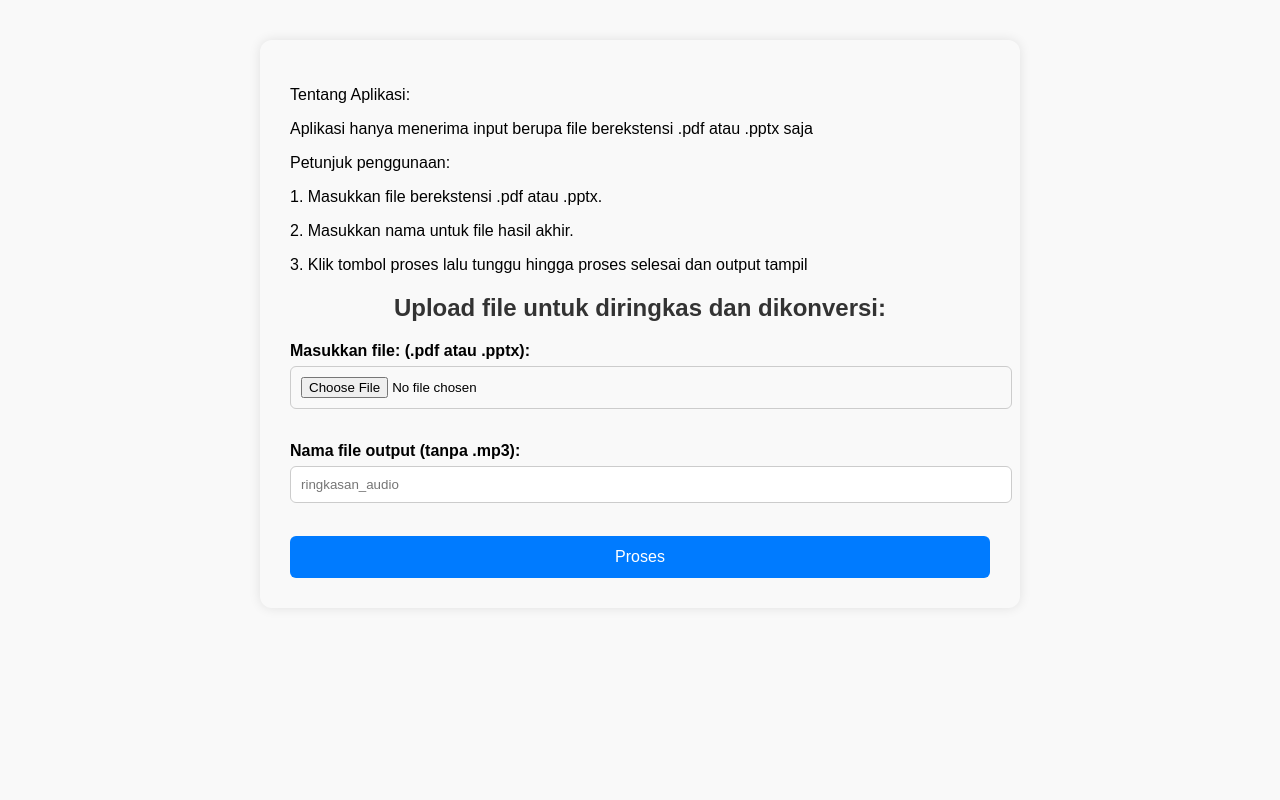
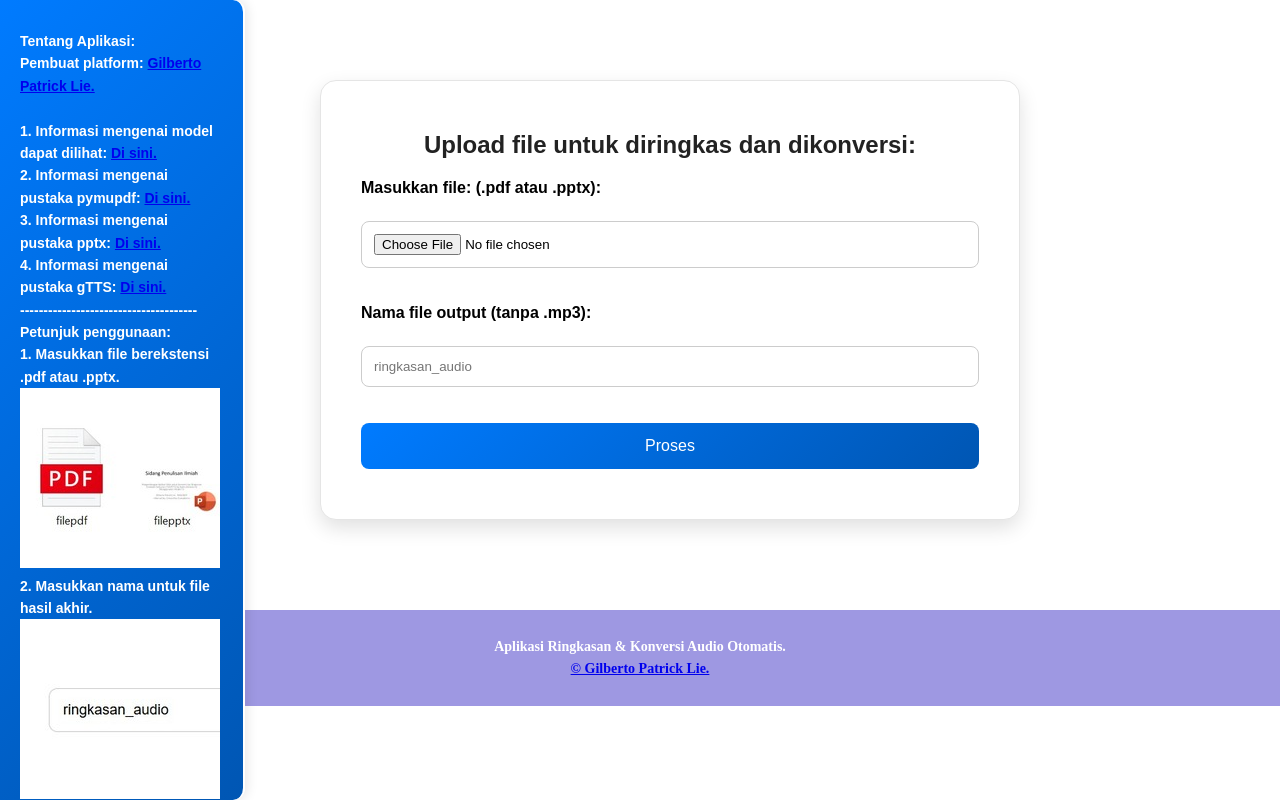
Before and after one commit to gilbertopatricklie/aplikasi-pi, a Flask app: page / in a window 1280 px wide. Run offline with Flask 3, Linux system fonts and the light colour scheme.

Commit message:
ui update

```diff
--- a/static/style.css
+++ b/static/style.css
@@ -1,71 +1,146 @@
-body {
+* {
+    box-sizing: border-box;
+    margin: 0;
+    padding: 0;
+}
+
+
+.wrapper {
+    display: flex;
+    align-items: flex-start;
+    gap: 20px;
+    max-width: 1200px;
+    margin: 40px auto;
+    padding: 0 20px;
     font-family: Arial, sans-serif;
+}
+
+
+.about {
+    position: fixed;
+    top: 0;
+    left: 0;
+    height: 100vh;
+    width: 245px;
+    background: linear-gradient(135deg, #007BFF, #0056b3);
+    padding: 30px 20px;
+    box-shadow: 2px 0 12px rgba(0, 0, 0, 0.1);
+    border-right: 2px solid #ffffff;
+    font-size: 14px;
+    font-weight: bold;
+    line-height: 1.6;
+    overflow-y: auto;
+    color: #ffffff;
+    border-radius: 0 12px 12px 0;
+}
+
+.container {
+    flex: 1;
     max-width: 700px;
     margin: 40px auto;
-            background-color: #f9f9f9;
-            padding: 30px;
-            border-radius: 12px;
-            box-shadow: 0 0 12px rgba(0, 0, 0, 0.1);
+    margin-left: 260px;
+    padding: 50px 40px;
+    background: #ffffff;
+    border-radius: 16px;
+    box-shadow: 0 8px 20px rgba(0, 0, 0, 0.12);
+    border: 1px solid #e5e5e5;
 }
 
-        h2, h3 {
-            color: #333;
+
+.container h2,
+.container h3 {
+    color: #222;
     text-align: center;
+    margin-bottom: 20px;
 }
 
-        label {
+
+.container label {
     font-weight: bold;
+    display: block;
+    margin-bottom: 6px;
 }
 
-        input[type="file"],
-        input[type="text"] {
+
+.container input[type="file"],
+.container input[type="text"] {
     width: 100%;
-            padding: 10px;
-            margin-top: 6px;
-            margin-bottom: 15px;
+    padding: 12px;
+    margin-bottom: 18px;
     border: 1px solid #ccc;
-            border-radius: 6px;
+    border-radius: 8px;
+    transition: border-color 0.2s, box-shadow 0.2s;
 }
 
-        button {
-            background-color: #007BFF;
+
+.container input:focus {
+    border-color: #007BFF;
+    box-shadow: 0 0 6px rgba(0, 123, 255, 0.4);
+    outline: none;
+}
+
+
+.container button {
+    background: linear-gradient(135deg, #007BFF, #0056b3);
     color: white;
-            padding: 12px 20px;
+    padding: 14px 20px;
     border: none;
-            border-radius: 6px;
+    border-radius: 8px;
     cursor: pointer;
     font-size: 16px;
     width: 100%;
+    transition: background 0.3s ease, transform 0.2s;
 }
 
-        button:hover {
-            background-color: #0056b3;
+.container button:hover {
+    background: linear-gradient(135deg, #0056b3, #003d80);
+    transform: scale(1.02);
 }
 
-        pre {
-            background-color: #eee;
+
+.container pre {
+    background: #f4f6f8;
     padding: 15px;
     border-left: 4px solid #007BFF;
     white-space: pre-wrap;
     word-wrap: break-word;
+    border-radius: 8px;
+    margin-top: 15px;
+}
+
+
+.container a {
+    display: inline-block;
+    margin-top: 12px;
+    text-decoration: none;
+    background: linear-gradient(135deg, #28a745, #218838);
+    color: white;
+    padding: 10px 16px;
+    border-radius: 8px;
+    transition: background 0.3s ease, transform 0.2s;
+}
+
+.container a:hover {
+    background: linear-gradient(135deg, #218838, #1a682c);
+    transform: scale(1.02);
+}
+
+
+.container audio {
+    margin-top: 12px;
+    width: 100%;
     border-radius: 6px;
 }
 
-        a {
-            display: inline-block;
-            margin-top: 10px;
-            text-decoration: none;
-            background-color: #28a745;
-            color: white;
-            padding: 10px 15px;
-            border-radius: 6px;
+
+.footer {
+    background-color: #9e98e2;
+    color: #ffffff;
+    text-align: center;
+    padding: 25px 20px;
+    margin-top: 50px;
+    font-size: 14px;
+    font-weight: bold;
+    line-height: 1.6;
+    border-top: 1px solid #9e98e2;
 }
-
-        a:hover {
-            background-color: #218838;
-        }
-
-        audio {
-            margin-top: 10px;
-            width: 100%;
-        }
--- a/templates/index.html
+++ b/templates/index.html
@@ -5,14 +5,25 @@
      <link rel="stylesheet" href="{{ url_for('static', filename='style.css') }}">
 </head>
 <body>
+    <div class="wrapper">
+        <div class="about">
             <p>Tentang Aplikasi:</p>
-    <p>Aplikasi hanya menerima input berupa file berekstensi .pdf atau .pptx saja</p>
-
+            <p>Pembuat platform: <a href="https://github.com/gilbertopatricklie" target="_blank">Gilberto Patrick Lie.</a></p><br>
+            <p>1. Informasi mengenai model dapat dilihat: <a href="https://huggingface.co/cahya/t5-base-indonesian-summarization-cased" target="_blank">Di sini.</a></p>
+            <p>2. Informasi mengenai pustaka pymupdf: <a href="https://pymupdf.readthedocs.io/en/latest/" target="_blank">Di sini.</a></p>
+            <p>3. Informasi mengenai pustaka pptx: <a href="https://python-pptx.readthedocs.io/en/latest/" target="_blank">Di sini.</a></p>
+            <p>4. Informasi mengenai pustaka gTTS: <a href="https://pypi.org/project/gTTS/" target="_blank">Di sini.</a></p>
+            <p>--------------------------------------</p>
             <p>Petunjuk penggunaan:</p>
             <p>1. Masukkan file berekstensi .pdf atau .pptx.</p>
+            <img src="../static/media/pdfppt.jpeg">
             <p>2. Masukkan nama untuk file hasil akhir.</p>
+            <img src="../static/media/filename.jpeg">
             <p>3. Klik tombol proses lalu tunggu hingga proses selesai dan output tampil</p>
+            <img src="../static/media/klikbutton(1).gif">
+        </div>
 
+        <div class="container">
             <h2>Upload file untuk diringkas dan dikonversi:</h2>
             <form action="/upload" method="post" enctype="multipart/form-data">
                 <label>Masukkan file:  (.pdf atau .pptx):</label><br>
@@ -25,9 +36,9 @@
             </form>
 
             {% if summary %}
-        <h3>📃 Ringkasan teks</h3>
+                <h3>📃 Hasil Ringkasan AI</h3>
                 <pre style="background-color:#f0f0f0; padding:10px;">{{ summary }}</pre>
-        <a href="{{ summary_url }}" download>⬇️ Download Ringkasan (.txt)</a>
+                <a href="{{ summary_url }}" download>⬇️ Download Ringkasan</a>
             {% endif %}
 
             {% if audio_url %}
@@ -36,7 +47,15 @@
                     <source src="{{ audio_url }}" type="audio/mpeg">
                     Browser Anda tidak mendukung elemen audio.
                 </audio><br>
-        <a href="{{ audio_url }}" download>⬇️ Download Audio (.mp3)</a>
+                <a href="{{ audio_url }}" download>⬇️ Download Audio</a>
             {% endif %}
+            </div>
+    </div>
+
+    <footer class="footer">
+        <p>Aplikasi Ringkasan & Konversi Audio Otomatis.</p>
+        <a href="https://github.com/gilbertopatricklie" target="_blank">© Gilberto Patrick Lie.</a>
+    </footer>
+
 </body>
 </html>
```
Also changed, not shown: static/media/filename.jpeg (added), static/media/klikbutton(1).gif (added), static/media/pdfppt.jpeg (added). Lines whose indentation alone changed are shown as unchanged.
